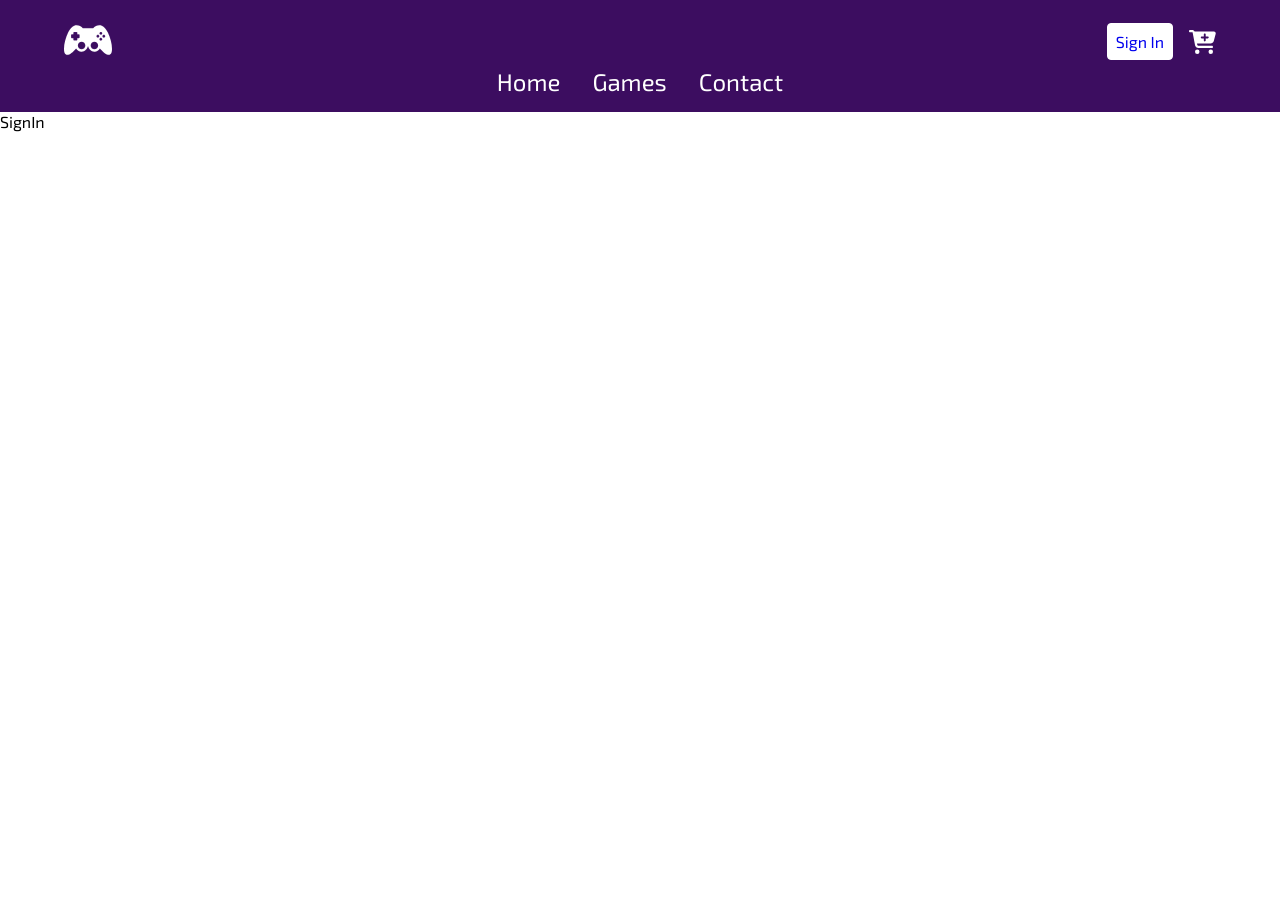
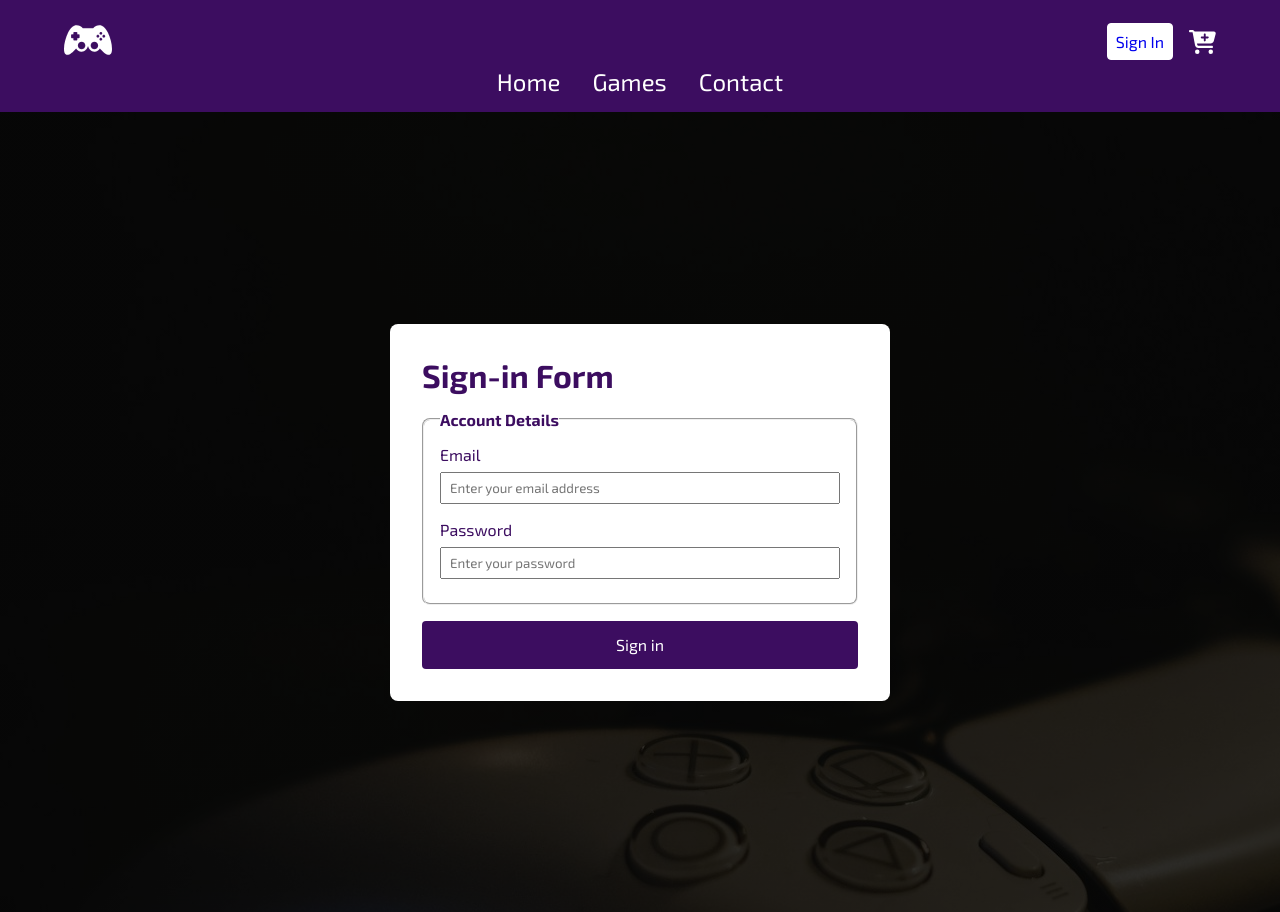
Before and after one commit to sbraende/videogame-store, a React (Vite) app: page /sign-in in a window 1280 px wide. Before the commit the page ends 800 px from the top, so only its background shows below. Built offline with nearby package versions, Linux system fonts and the light colour scheme; no server answers.

Commit message:
implement sign in feature with validation

```diff
--- a/src/components/Navbar/Navbar.jsx
+++ b/src/components/Navbar/Navbar.jsx
@@ -3,18 +3,21 @@ import { FontAwesomeIcon } from "@fortawesome/react-fontawesome";
 import { faBars } from "@fortawesome/free-solid-svg-icons";
 import { faCartPlus } from "@fortawesome/free-solid-svg-icons";
 import { faUser } from "@fortawesome/free-solid-svg-icons";
-import { NavLink } from "react-router-dom";
+import { NavLink, useNavigate } from "react-router-dom";
 import { getAuthContext } from "../../context/authContext";
 import { signOut } from "firebase/auth";
 import { auth } from "../../../firebaseConfig";
 
 const Navbar = () => {
-  const { user } = getAuthContext(); // Get user authentication state
-
+  // Get user authentication state
+  const { user } = getAuthContext();
+  // For redirecting user
+  const navigate = useNavigate();
   // sign users out
   const handleSignOut = () => {
     try {
       signOut(auth);
+      navigate("/games");
     } catch (error) {
       console.log(error.message);
     }
--- /dev/null
+++ b/src/hooks/useSignInValidation.js
@@ -0,0 +1,27 @@
+import { useState } from "react";
+
+const useSignInValidation = () => {
+  const [errors, setErrors] = useState({});
+  const emailRegex = /^[^\s@]+@[^\s@]+\.[^\s@]+$/;
+  const passwordRegex = /^(?=.*\d)(?=.*[a-z])(?=.*[A-Z])(?=.*\W)(?!.*\s).{8,}$/;
+  const validateSignIn = (values) => {
+    let newErrors = {};
+
+    if (!values.email.trim()) {
+      newErrors.email = "Email is required";
+    } else if (!emailRegex.test(values.email)) {
+      newErrors.email = "Please enter a valid email address";
+    }
+    if (!values.password.trim()) {
+      newErrors.password = "Password is required";
+    } else if (values.password.length < 8) {
+      newErrors.password = "Password must be at least 8 characters";
+    }
+    setErrors(newErrors);
+    return Object.keys(newErrors).length === 0; // Returns true if no errors
+  };
+
+  return { errors, validateSignIn };
+};
+
+export default useSignInValidation;
--- a/src/pages/SignIn/SignIn.jsx
+++ b/src/pages/SignIn/SignIn.jsx
@@ -1,7 +1,85 @@
+import { useState } from "react";
 import styles from "./SignIn.module.css";
+import { signInWithEmailAndPassword } from "firebase/auth";
+import { auth } from "../../../firebaseConfig";
+import useSignInValidation from "../../hooks/useSignInValidation";
+import { useNavigate } from "react-router-dom";
 
 const SignIn = () => {
-  return <div>SignIn</div>;
+  // Declaring state variables
+  const [signInFormData, setSignInFormData] = useState({
+    email: "",
+    password: "",
+  });
+  const [firebaseError, setFirebaseError] = useState("");
+  // Destructure validate function from the validation custom hook
+  const { errors, validateSignIn } = useSignInValidation();
+  // useNavigato to redirect user
+  const navigate = useNavigate();
+  // Retrieving form data
+  const handleInputChange = (e) => {
+    const { name, value } = e.target;
+    setSignInFormData((prevData) => ({ ...prevData, [name]: value }));
+  };
+  // Sign users in
+  const handleSignIn = async (e) => {
+    e.preventDefault();
+    if (!validateSignIn(signInFormData)) {
+      return;
+    }
+    try {
+      const userCredentials = await signInWithEmailAndPassword(
+        auth,
+        signInFormData.email,
+        signInFormData.password
+      );
+      console.log("Successfully signed in", userCredentials.user);
+      navigate("/games");
+      setSignInFormData({
+        email: "",
+        password: "",
+      });
+    } catch (error) {
+      setFirebaseError(error.message);
+      console.log(error.message);
+    }
+  };
+  return (
+    <div className={styles.formWrapper}>
+      <form className={styles.signInForm} noValidate onSubmit={handleSignIn}>
+        <h1>Sign-in Form</h1>
+        <fieldset className={styles.formGroup}>
+          <legend className={styles.formGroupTitle}>Account Details</legend>
+          <label htmlFor="email">Email</label>
+          <input
+            type="email"
+            name="email"
+            id="email"
+            className={styles.formInput}
+            placeholder="Enter your email address"
+            value={signInFormData.email}
+            onChange={handleInputChange}
+          />
+          {errors && <p className={styles.errorMessage}>{errors.email}</p>}
+          <label htmlFor="password">Password</label>
+          <input
+            type="password"
+            name="password"
+            id="password"
+            className={styles.formInput}
+            placeholder="Enter your password"
+            value={signInFormData.password}
+            onChange={handleInputChange}
+          />
+          {errors && <p className={styles.errorMessage}>{errors.password}</p>}
+        </fieldset>
+        {firebaseError && (
+          <p className={styles.errorMessage}>{firebaseError}</p>
+        )}
+        <button className={styles.signInButton}>Sign in</button>
+      </form>
+    </div>
+  );
 };
 
 export default SignIn;
--- a/src/pages/SignIn/SignIn.module.css
+++ b/src/pages/SignIn/SignIn.module.css
@@ -0,0 +1,52 @@
+.formWrapper {
+  width: 100%;
+  min-height: 100vh;
+  max-height: auto;
+  display: flex;
+  justify-content: center;
+  align-items: center;
+  background: linear-gradient(rgba(0, 0, 0, 0.8), rgba(0, 0, 0, 0.8)),
+    url("/images/hero-section.jpg");
+  padding: var(--space-x-large);
+  color: var(--primary-color);
+}
+.signInForm {
+  width: 50%;
+  max-width: 500px;
+  display: flex;
+  flex-direction: column;
+  gap: var(--space-medium);
+  padding: var(--space-large);
+  background-color: var(--primary-color-light);
+  border-radius: var(--border-radius-medium);
+}
+.formGroup {
+  display: flex;
+  flex-direction: column;
+  gap: var(--space-small);
+  padding: var(--space-medium);
+  border-radius: var(--border-radius-medium);
+}
+.formGroupTitle {
+  font-weight: bold;
+}
+.formInput {
+  width: 100%;
+  height: 32px;
+  padding: 0 var(--space-small);
+}
+.signInButton {
+  height: 48px;
+  background-color: var(--primary-color);
+  color: var(--text-light);
+  border-radius: var(--border-radius-small);
+  border: none;
+  transition: all 0.3s ease-in-out;
+  font-size: var(--base-font-size);
+}
+.signInButton:hover {
+  background-color: var(--secondary-color);
+}
+.errorMessage {
+  color: var(--text-error);
+}
```
